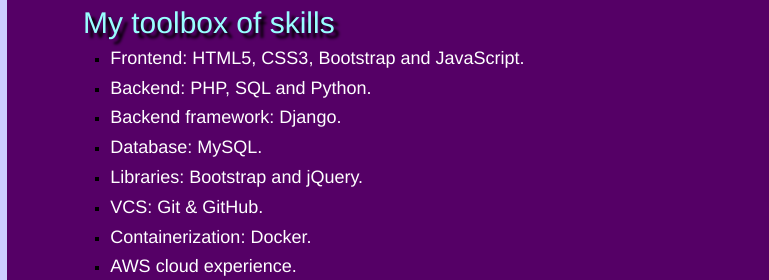
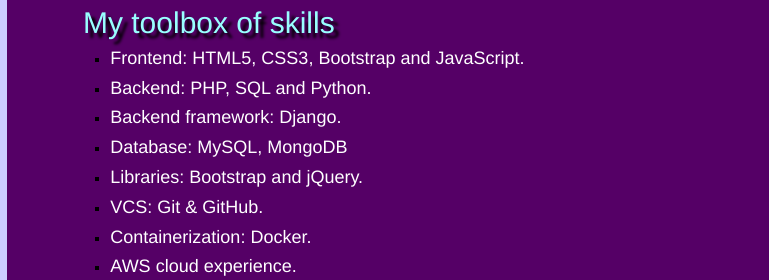
Before and after one commit to anthony-ndegwa-dev/Anthony-ndegwa-dev.github.io, a plain HTML site: page index.html in a window 1280 px wide. Shown: the part 1880-2160 px from the top of the page, 0-769 px from the left. Drawn offline with Linux system fonts and the light colour scheme.

Commit message:
Update index.html

```diff
--- a/index.html
+++ b/index.html
@@ -107,7 +107,7 @@
 <!-- 					<li class="skills-container"><h4>Frontend framework: React.</h4></li> -->
 					<li class="skills-container"><h4>Backend: PHP, SQL and Python. </h4></li>
 					<li class="skills-container"><h4>Backend framework: Django.</h4></li>
-					<li class="skills-container"><h4>Database: MySQL.</h4></li>
+					<li class="skills-container"><h4>Database: MySQL, MongoDB</h4></li>
 					<li class="skills-container"><h4>Libraries: Bootstrap and jQuery.</h4></li>
 					<li class="skills-container"><h4>VCS: Git & GitHub.</h4></li>
 					<li class="skills-container"><h4>Containerization: Docker.</h4></li>
```
